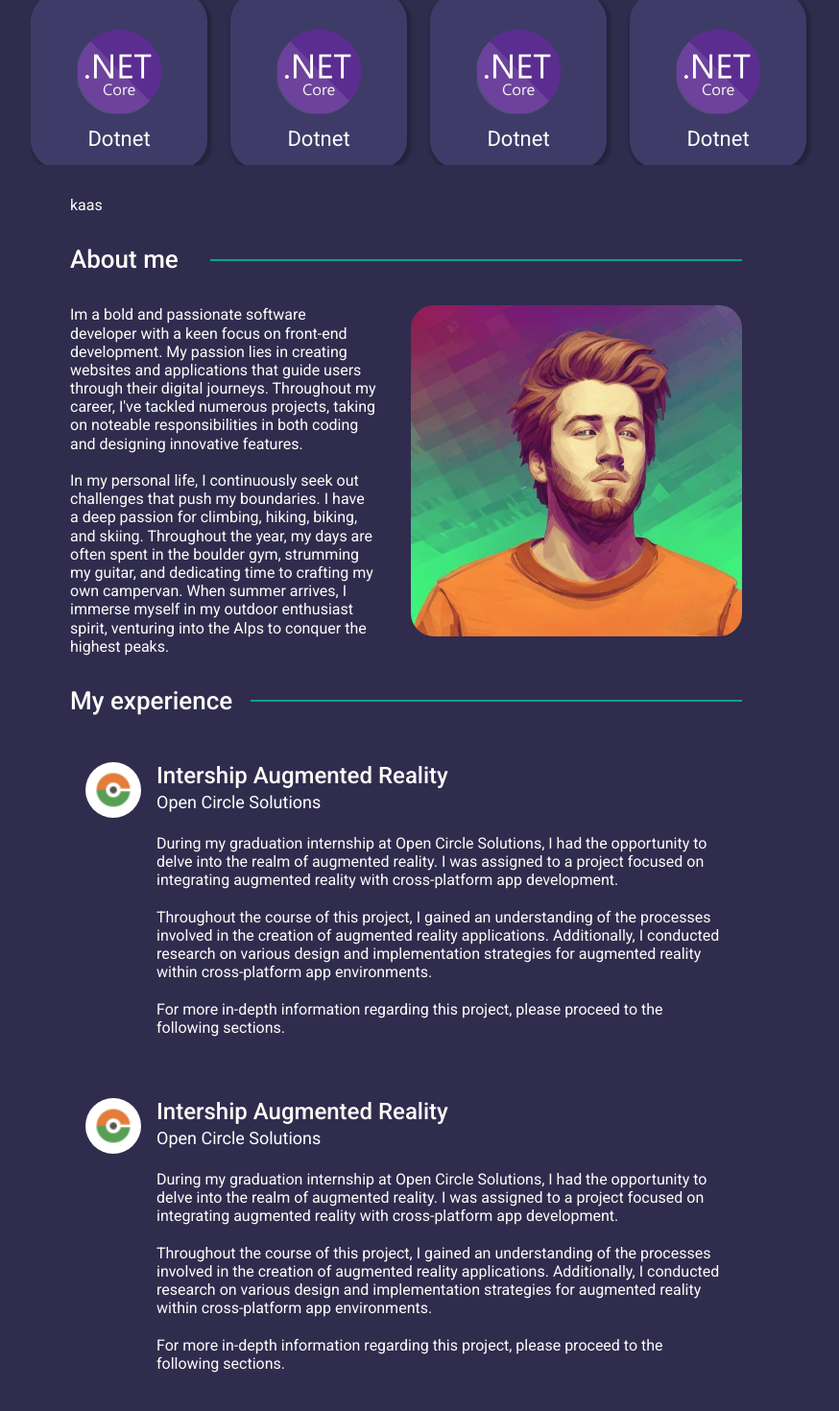
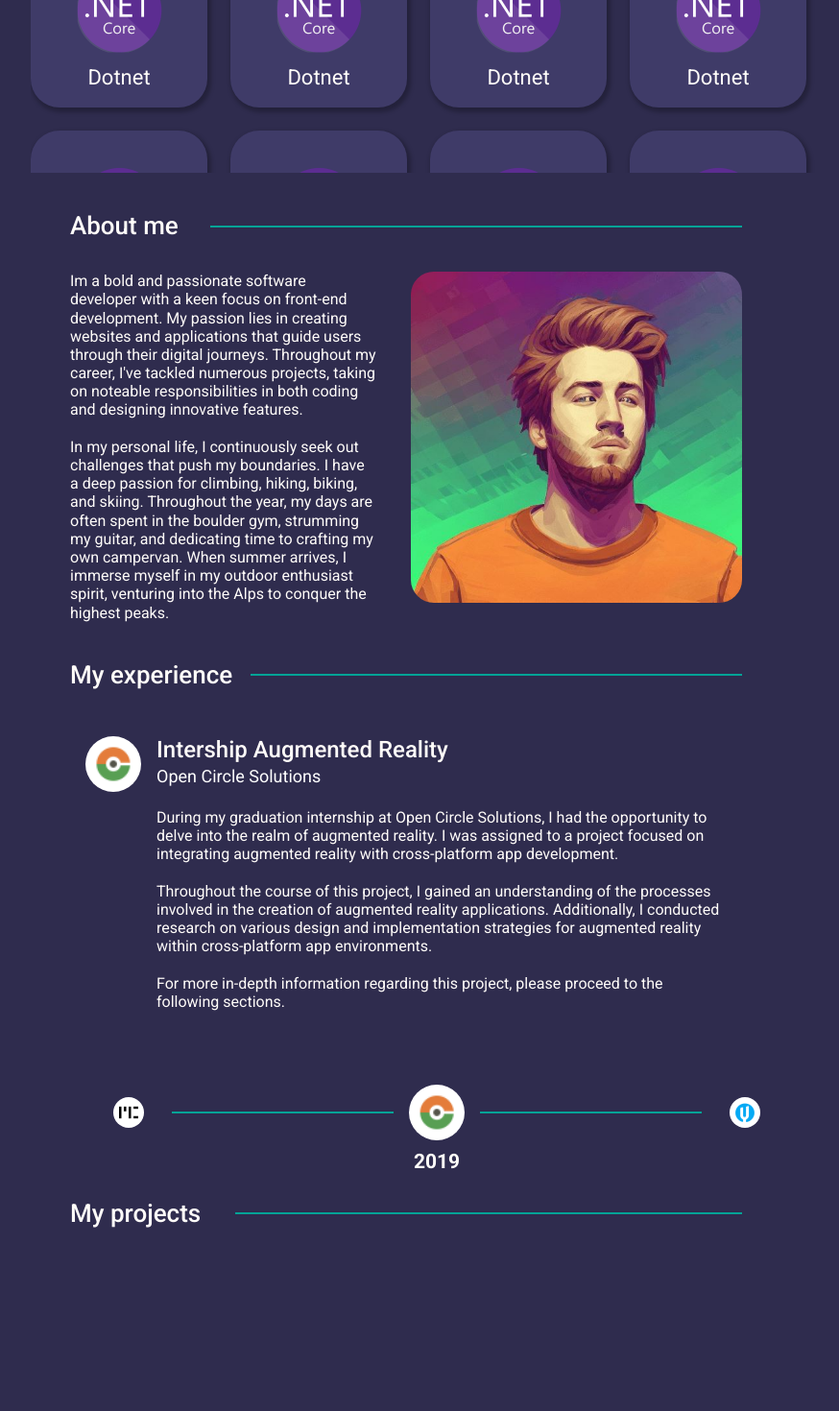
Before and after one commit to indiePeeters/portfolio, a Vue app in the folder web/: page / in a window 1280 px wide. Shown: the part 800-2270 px from the top of the page at 96% size, without its empty margins (217-1091 px from the left). After the commit the page ends 2128 px from the top, so only its background shows below. Built offline with nearby package versions, Linux system fonts and the light colour scheme.

Commit message:
Added infitite scroll and fixed some styling

```diff
--- a/web/src/App.vue
+++ b/web/src/App.vue
@@ -3,9 +3,9 @@
     <div class="content">
       <HomeHeader/>
       <MySkills/>
-      kaas
       <AboutMe/>
       <MyExperience/>
+      <MyProjects/>
       <RouterView />
     </div>
   </div>
@@ -16,6 +16,7 @@ import MySkills from '@/features/MySkills/MySkills.vue'
 import AboutMe from '@/features/AboutMe/AboutMe.vue'
 import MyExperience from '@/features/MyExperience/MyExperience.vue'
 import HomeHeader from '@/features/HomeHeader/HomeHeader.vue'
+import MyProjects from '@/features/MyProjects/MyProjects.vue';
 </script>
 
 <style lang="scss">
@@ -28,12 +29,20 @@ body {
 
 <style lang="scss" scoped>
 
+@media only screen and (max-width: 600px) {
+  .content {
+    padding-left: 16px;
+    padding-right: 16px;
+    width: calc(100% - 32px) !important
+  }
+}
+
 .content {
   margin-left: auto;
   margin-right: auto;
   display: flex;
   flex-direction: column;
-  row-gap: 32px;
+  row-gap: 40px;
   max-width: 700px;
   width: 100%;
 }
--- a/web/src/features/AboutMe/AboutMe.vue
+++ b/web/src/features/AboutMe/AboutMe.vue
@@ -1,7 +1,7 @@
 <template>
   <div class="about-me-container">
     <div class="about-me-title-container">
-        <div class="about-me-title">About me</div>
+        <div class="about-me-title"><a id="about-me">About me</a></div>
         <div class="line"/>
     </div>
     <div class="about-me-description">
@@ -16,7 +16,6 @@
 </template>
 
 <style lang="scss" scoped>
-
 @media only screen and (max-width: 600px) {
   .about-me-description {
     flex-wrap: wrap-reverse;
--- a/web/src/features/HomeHeader/HomeHeader.vue
+++ b/web/src/features/HomeHeader/HomeHeader.vue
@@ -5,8 +5,8 @@
         <span>Hi! I am Indie<span ref="typingJobTitle" class="typing-job-title"></span></span>
       </span>
       <div class="home-header-buttons">
-        <PrimaryButton buttonText="More about me"/>
-        <PrimaryButton buttonText="More about my projects"/>
+        <a class="no-underline" href="#about-me"><PrimaryButton buttonText="More about me"/></a>
+        <a class="no-underline" href="#my-projects"><PrimaryButton buttonText="More about my projects"/></a>
       </div>
       <div class="home-header-text">I am a passionate software developer in love with everything related front-end development. Guided by a user-centric approach, I craft solutions that not only resonate but also leave a lasting impact on the end users' experiences.</div>
     </div>
@@ -21,7 +21,6 @@ export default defineComponent({
     PrimaryButton
   },
   setup: () => {
-    const skillsContainer = ref()
     const typingJobTitle = ref()
 
     const textLoad = () => {
@@ -85,6 +84,10 @@ export default defineComponent({
   }
 }
 
+.no-underline {
+  text-decoration: none;
+}
+
 .home-header-content {
   display: flex;
   flex-direction: column;
--- a/web/src/features/MyExperience/ExperienceItem.vue
+++ b/web/src/features/MyExperience/ExperienceItem.vue
@@ -1,5 +1,4 @@
 <template>
-  <transition name="fade" :key="experienceIndex">
   <div class="company-experience-container">
     <div class="company-icon">
         <img style="width: 40px; height: 40px" :src="imageSrc(companyLogo)" />
@@ -19,7 +18,6 @@
       </div>
     </div>
   </div>
-  </transition>
 </template>
 <script lang="ts">
 import { defineComponent } from 'vue'
@@ -51,6 +49,7 @@ export default defineComponent({
 
     .company-icon-mobile {
       display: inline  !important;
+      height: 40px !important;
     }
 
     .experience-header-container {
@@ -97,7 +96,12 @@ export default defineComponent({
   border-radius: 30px;
   justify-content: flex-start;
   align-items: center;
-  height: 52px;
+  padding: 9px;
+  gap: 5px;
+  img {
+    width: 40px;
+    height: 40px;
+  }
 }
 
 .experience-container {
--- a/web/src/features/MyExperience/ExperienceTimeline.vue
+++ b/web/src/features/MyExperience/ExperienceTimeline.vue
@@ -82,6 +82,13 @@ export default defineComponent({
 
 <style lang="scss" scoped>
 
+@media only screen and (max-width: 600px) {
+  .timeline-container {
+    padding-left: 0px !important;
+    padding-right: 0px !important;
+  }
+}
+
 .timeline-container {
   align-self: stretch;
   width:100%;
@@ -145,8 +152,12 @@ export default defineComponent({
   border-radius: 30px;
   justify-content: flex-start;
   align-items: center;
-  height: 52px;
-}
+  padding: 9px;
+  gap: 5px;
+  img {
+    width: 40px;
+    height: 40px;
+  }}
 
 .line {
   flex: 1 1 0; height: 0px; border: 1px #00A396 solid;
--- a/web/src/features/MyExperience/MyExperience.vue
+++ b/web/src/features/MyExperience/MyExperience.vue
@@ -1,7 +1,7 @@
 <template>
   <div class="my-experience-container">
     <div class="my-experience-title-container">
-      <div class="my-experience-title">My experience</div>
+      <div class="my-experience-title"><a id="my-experience">My experience</a></div>
       <div class="line"/>
     </div>
 
@@ -107,6 +107,10 @@ export default defineComponent({
     display: flex;
     gap: 16px;
   }
+
+  .experience-list {
+    width: 100%;
+  }
 }
 
 
--- a/web/src/features/MyProjects/MyProjects.vue
+++ b/web/src/features/MyProjects/MyProjects.vue
@@ -1,12 +1,43 @@
 <template>
+  <div class="projects-container">
+    <div class="projects-title-container">
+        <div class="projects-title"><a id="my-projects">My projects</a></div>
+        <div class="line"/>
+    </div>
+  </div>
+</template>
 
-</template>
-<script lang="ts">
-import { defineComponent } from 'vue'
-export default defineComponent({
-  setup() {
-  },
-  methods: {
-  }
-})
-</script>
+<style lang="scss">
+.projects-container {
+  width: 100%;
+  height: 100%;
+  flex-direction: column;
+  justify-content: flex-start;
+  align-items: flex-start;
+  gap: 32px;
+  display: inline-flex;
+}
+
+.projects-title-container {
+  align-self: stretch;
+  justify-content: center;
+  align-items: center;
+  gap: 32px;
+  display: inline-flex;
+}
+
+.projects-title {
+  width: 140px;
+  color: #FFFCF9;
+  font-size: 26px;
+  font-family: Roboto;
+  font-weight: 500;
+   word-wrap: break-word;
+}
+
+.line {
+  flex: 1 1 0;
+  height: 0px;
+  border: 1px #00A396 solid
+}
+</style>
--- a/web/src/features/MySkills/MySkills.vue
+++ b/web/src/features/MySkills/MySkills.vue
@@ -1,10 +1,10 @@
 <template>
     <div class="my-skills">
       <div class="title-container">
-        <div class="my-skills-title">My skills</div>
+        <div class="my-skills-title"><a id="my-skills"> My skills</a></div>
         <div class="line"></div>
       </div>
-      <div ref="skillsContainer" class="skills-container">
+      <div ref="skillsContainer" class="skills-container" @mouseenter="stopAutoScroll" @mouseleave="startAutoScroll">
         <div class="card-item" :key="skill.name" v-for="skill in skills">
             <SkillCard :title="skill.name" :imageName="skill.imageName" />
         </div>
@@ -27,9 +27,8 @@ export default defineComponent({
   },
   setup() {
     let autoScrollEnabled = true
-    const skillsContainer = ref<HTMLDivElement>()
-
-    const skills : Skill[] = [
+    const skillsContainer = ref<HTMLDivElement>().value ?? undefined
+    const skills = ref<Skill[]>([
       { name: "React", imageName: "reactLogo.png"},
       { name: "Vue", imageName: "vueLogo.png"},
       { name: "Graphql", imageName: "graphqlLogo.png"},
@@ -41,38 +40,60 @@ export default defineComponent({
       { name: "Dotnet", imageName: "dotnetCoreLogo.png"},
       { name: "Dotnet", imageName: "dotnetCoreLogo.png"},
       { name: "Dotnet", imageName: "dotnetCoreLogo.png"},
-      { name: "Dotnet", imageName: "dotnetCoreLogo.png"},
-      { name: "Dotnet", imageName: "dotnetCoreLogo.png"},
-      { name: "Dotnet", imageName: "dotnetCoreLogo.png"},
-      { name: "Dotnet", imageName: "dotnetCoreLogo.png"},
       { name: "Dotnet", imageName: "dotnetCoreLogo.png"}
-    ]
+    ]).value
 
-    const autoScroll = () => {
-      if(skillsContainer.value && autoScrollEnabled) {
-        skillsContainer.value.scrollBy(0, 2)
-        setTimeout(autoScroll, 40);
-      }
-    }
-
-    onMounted(() => {
-      autoScroll()
-      if(skillsContainer.value) {
-        skillsContainer.value.addEventListener('mouseenter', () => {
-          autoScrollEnabled = false
-        })
-
-        skillsContainer.value.addEventListener('mouseleave', () => {
-          autoScrollEnabled = true
-          autoScroll()
-        })
-      }
-    })
+    const originalSkillsLength = skills.length
 
     return {
+      originalSkillsLength,
+      autoScrollEnabled,
       skillsContainer,
       skills,
       onMounted
+    }
+  },
+  mounted() {
+    this.autoScroll()
+    if(this.skillsContainer) {
+      this.skillsContainer.addEventListener('mouseenter', () => {
+        this.autoScrollEnabled = false
+      })
+
+      this.skillsContainer.addEventListener('mouseleave', () => {
+        this.autoScrollEnabled = true
+        this.autoScroll()
+      })
+
+      this.skillsContainer.addEventListener('scroll', () => {
+        // Check if the scroll bar has reached the bottom
+        if(this.skillsContainer) {
+          const isAtBottom =
+            this.skillsContainer.scrollTop + this.skillsContainer.clientHeight >=
+            this.skillsContainer.scrollHeight;
+
+          if (isAtBottom && this.autoScrollEnabled) {
+            for (let i = 0; i < this.originalSkillsLength; i++) {
+              this.skills.push({ name: this.skills[i].name, imageName: this.skills[i].imageName });
+            }
+          }
+        }
+      })
+    }
+  },
+  methods: {
+    stopAutoScroll () {
+      this.autoScrollEnabled = false;
+    },
+    startAutoScroll () {
+      this.autoScrollEnabled = true;
+      this.autoScroll();
+    },
+    autoScroll() {
+      if(this.skillsContainer && this.skillsContainer && this.autoScrollEnabled) {
+        this.skillsContainer.scrollBy(0, 2)
+        setTimeout(this.autoScroll, 50);
+      }
     }
   }
 })
@@ -117,6 +138,7 @@ export default defineComponent({
   overflow-y: scroll;
   max-height: 400px;
   padding-bottom: 8px;
+  overflow: hidden !important;
 }
 .skills-container::-webkit-scrollbar-thumb {
   background: #00A396;
```
Lines whose indentation alone changed are shown as unchanged.
